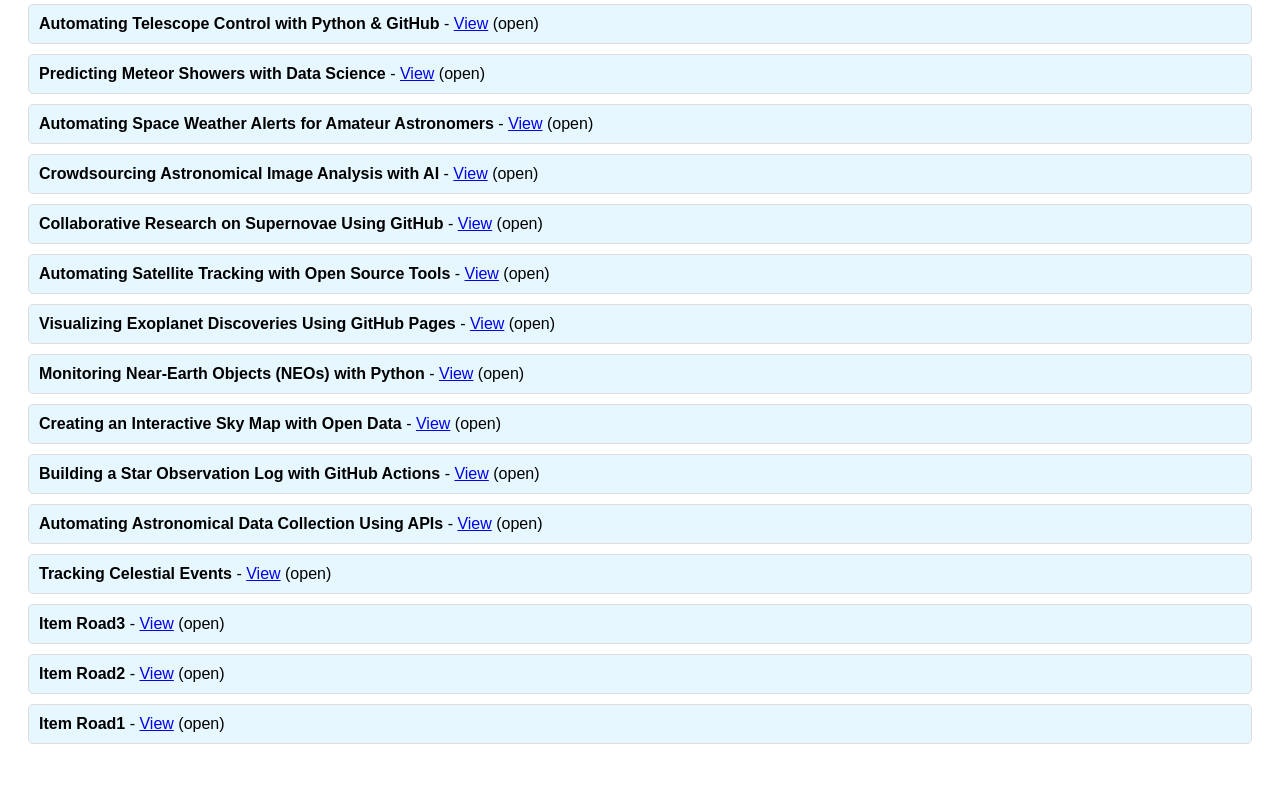
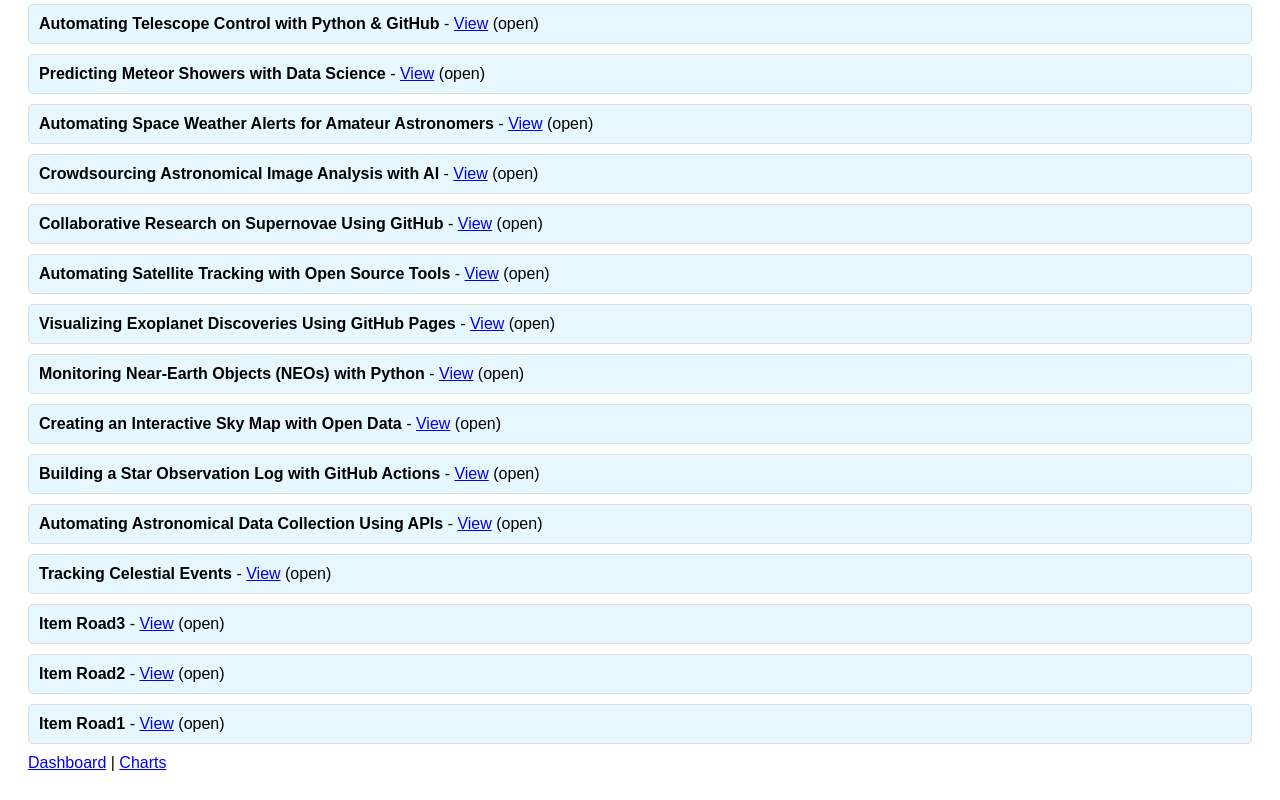
Before and after one commit to SeemaaKohlii/status-dashboard, a plain HTML site: page docs/index.html in a window 1280 px wide. Shown: the part 854-1654 px from the top of the page. Drawn offline with Linux system fonts and the light colour scheme.

Commit message:
Update index.html

```diff
--- a/docs/index.html
+++ b/docs/index.html
@@ -35,3 +35,6 @@
     </script>
 </body>
 </html>
+<nav>
+    <a href="index.html">Dashboard</a> | <a href="charts.html">Charts</a>
+</nav>
```
